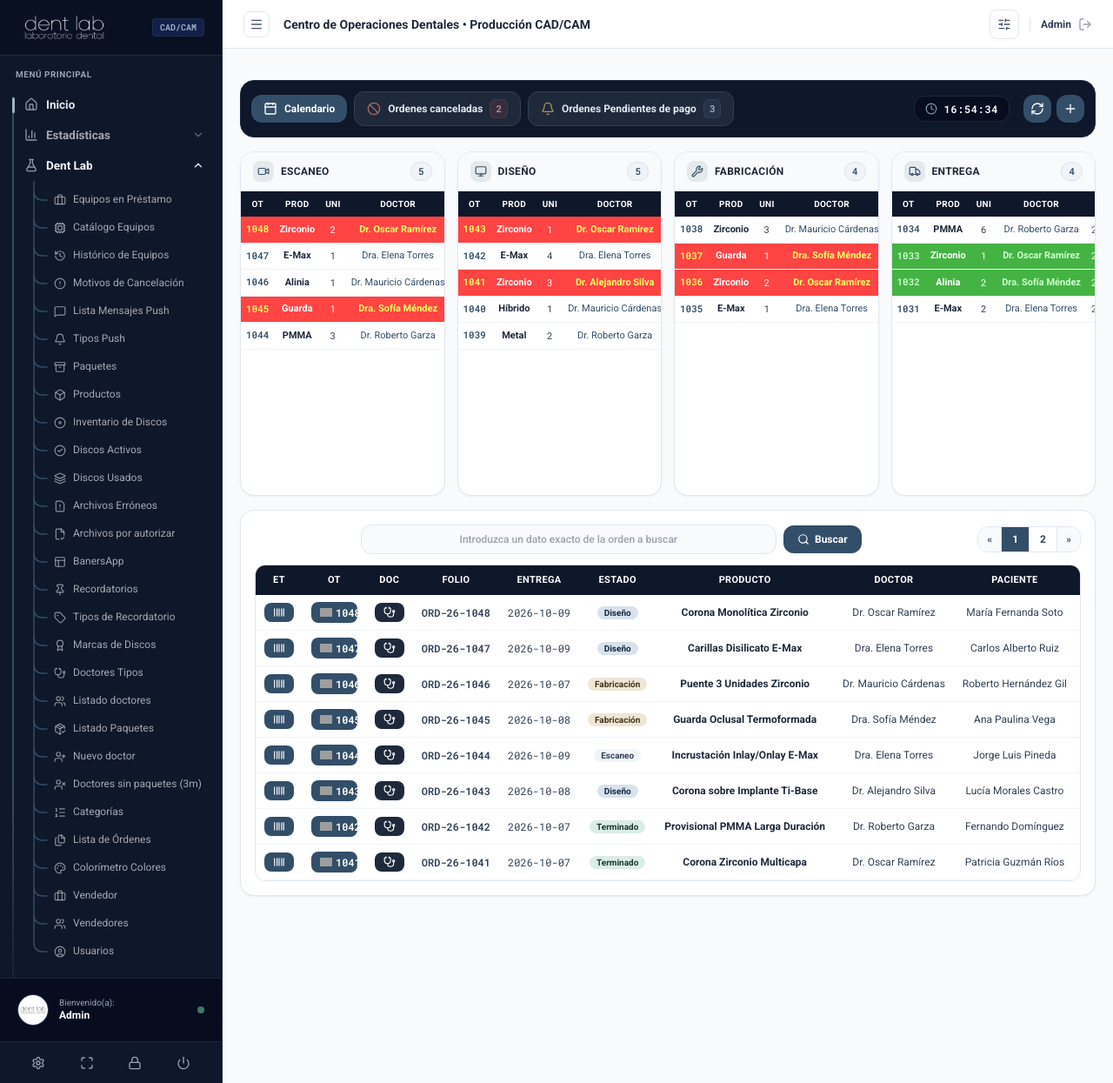
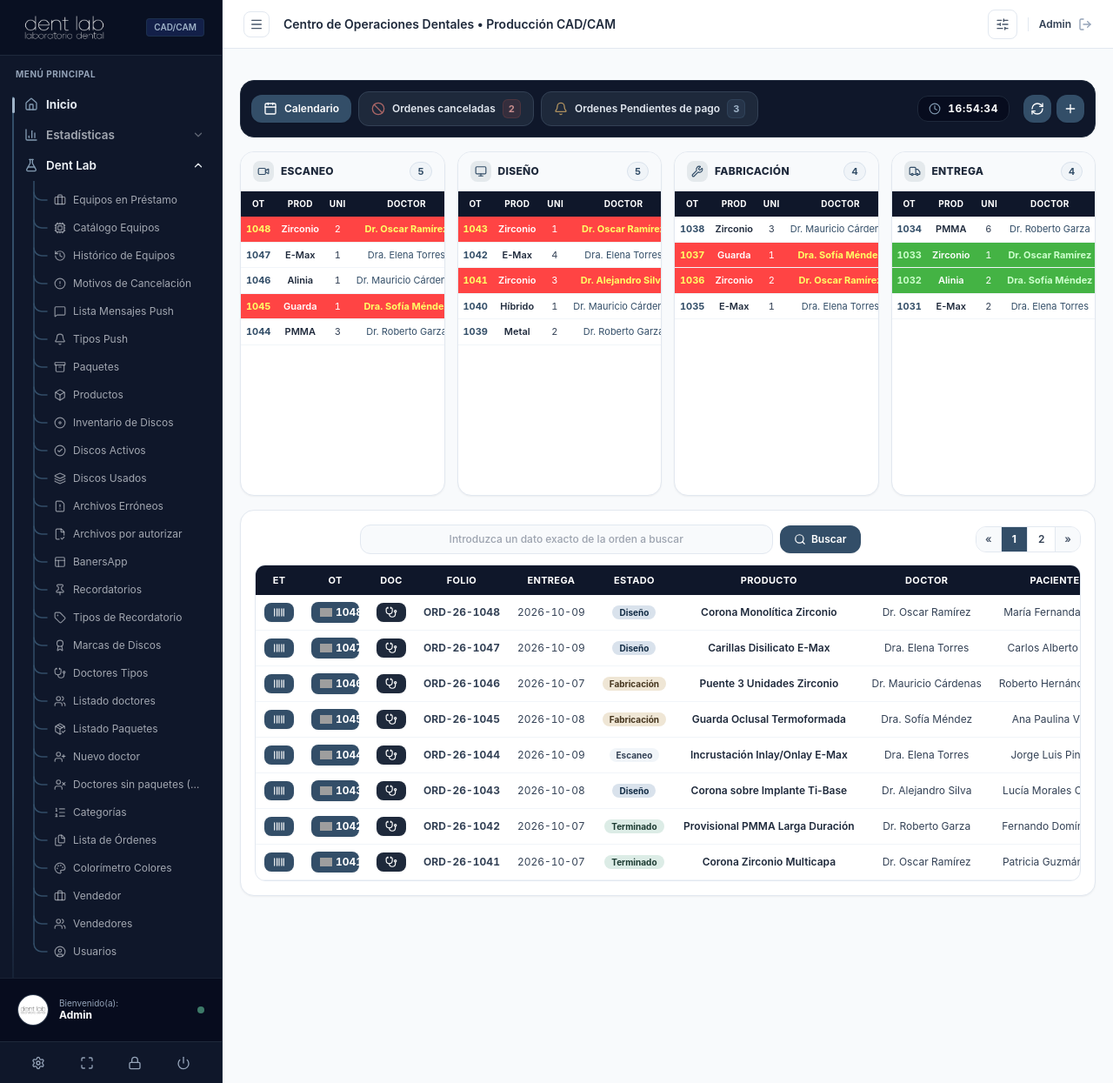
Before and after one commit to st24030217-maker/copia-visual, a PHP site: page / in a window 1280 px wide. Shown: the whole page at 87% size. Run offline with PHP 8.4, Linux system fonts and the light colour scheme; some libraries are stand-ins or nearby versions; some web fonts are replaced; grey boxes are pictures that could not be loaded.

Commit message:
style(typography): set General Sans across the entire system

```diff
--- a/BranchedMenu.css
+++ b/BranchedMenu.css
@@ -20,7 +20,7 @@
   max-width: var(--bm-w);
   padding-left: 14px;
   color: var(--bm-ink);
-  font-family: 'Roboto', 'Helvetica Neue', Arial, sans-serif;
+  font-family: 'General Sans', -apple-system, BlinkMacSystemFont, sans-serif;
   font-size: var(--bm-font);
   line-height: 1.25;
 }
--- a/index.php
+++ b/index.php
@@ -17,8 +17,8 @@ $perfilActual  = htmlspecialchars($_SESSION['perfil'] ?? 'Administrador', ENT_QU
       theme: {
         extend: {
           fontFamily: {
-            sans: ['Roboto', '"Helvetica Neue"', 'Arial', 'sans-serif'],
-            mono: ['"Roboto Mono"', 'monospace']
+            sans: ['"General Sans"', '-apple-system', 'BlinkMacSystemFont', 'sans-serif'],
+            mono: ['"General Sans"', '-apple-system', 'BlinkMacSystemFont', 'sans-serif']
           },
           colors: {
             blue: {
@@ -93,12 +93,11 @@ $perfilActual  = htmlspecialchars($_SESSION['perfil'] ?? 'Administrador', ENT_QU
   </script>
   <script src="https://unpkg.com/lucide@latest"></script>
   <script src="https://cdn.jsdelivr.net/npm/jsbarcode@3.11.5/dist/JsBarcode.all.min.js"></script>
-  <link rel="preconnect" href="https://fonts.googleapis.com">
-  <link rel="preconnect" href="https://fonts.gstatic.com" crossorigin>
-  <link href="https://fonts.googleapis.com/css2?family=Roboto:wght@300;400;500;700&family=Roboto+Mono:wght@400;600&display=swap" rel="stylesheet">
+  <link rel="preconnect" href="https://api.fontshare.com" crossorigin>
+  <link href="https://api.fontshare.com/v2/css?f[]=general-sans@200,300,400,500,600,700&display=swap" rel="stylesheet">
   <style>
-    body { font-family: 'Roboto', 'Helvetica Neue', Arial, sans-serif; }
-    .font-mono { font-family: 'Roboto Mono', monospace; }
+    body, button, input, select, textarea { font-family: 'General Sans', -apple-system, BlinkMacSystemFont, sans-serif; }
+    .font-mono { font-family: 'General Sans', -apple-system, BlinkMacSystemFont, sans-serif; font-variant-numeric: tabular-nums; }
     .table-scroll::-webkit-scrollbar { width: 5px; height: 5px; }
     .table-scroll::-webkit-scrollbar-track { background: transparent; }
     .table-scroll::-webkit-scrollbar-thumb { background: #cbd5e1; border-radius: 10px; }
```
Also changed, not shown: login.php (+6 -6 lines).
